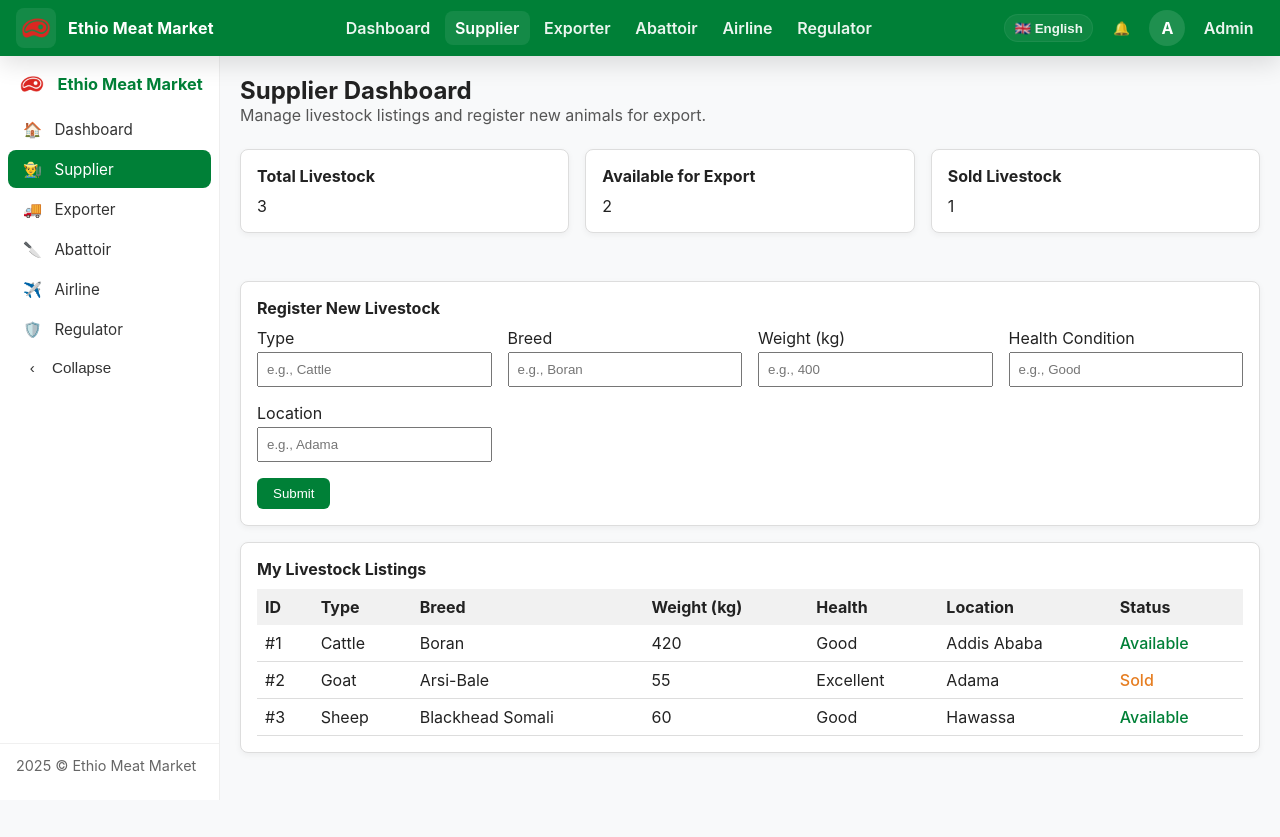
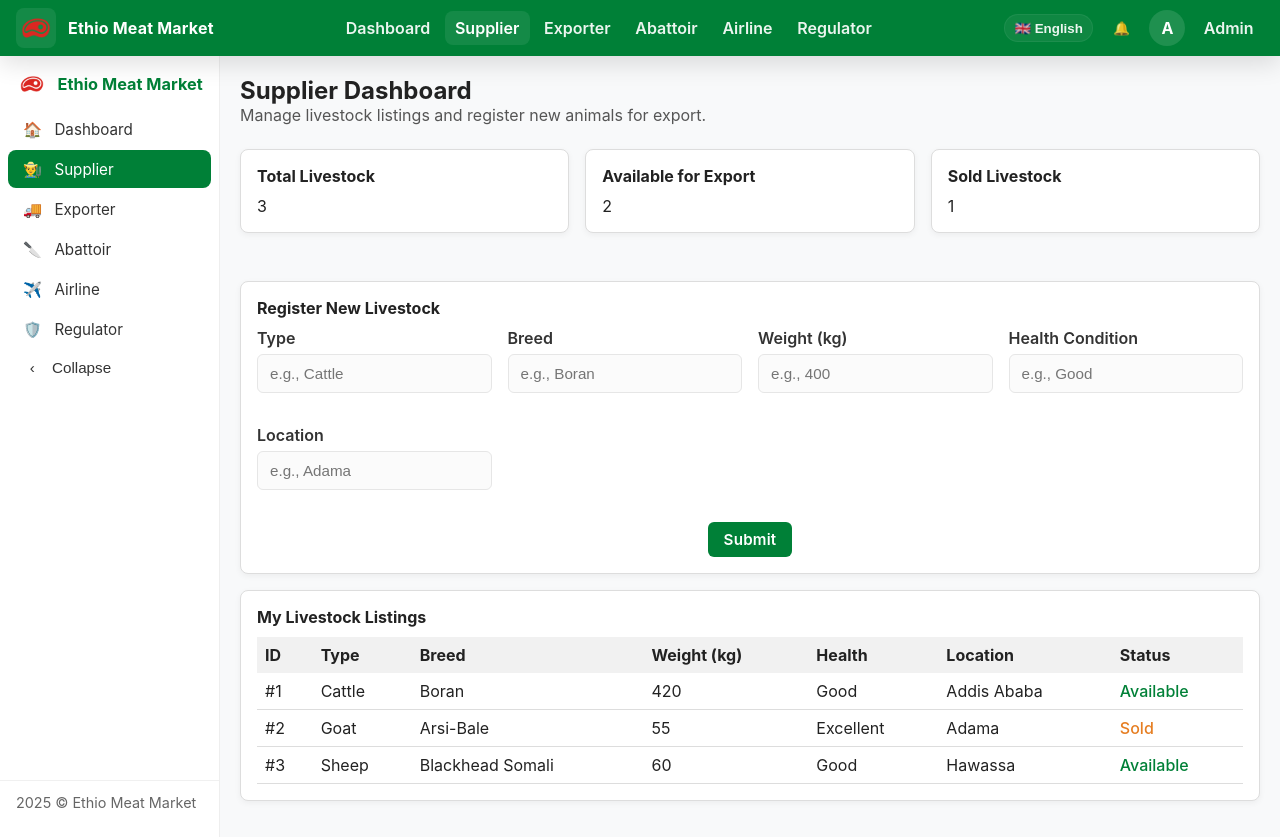
Before and after one commit to kmab5/ethio-meat-market, a React (Create React App) app: page /supplier in a window 1280 px wide. Before the commit the page ends 800 px from the top, so only its background shows below. Built offline with nearby package versions, Linux system fonts and the light colour scheme.

Commit message:
overhaul of forms and chart display

```diff
--- a/src/components/Charts/ExportChart.css
+++ b/src/components/Charts/ExportChart.css
@@ -53,6 +53,8 @@
     gap: 12px;
     align-items: end;
     margin-top: 10px;
+    overflow-x: scroll;
+    overflow-y: hidden;
 }
 
 .y-axis {
--- a/src/components/UI/Button.jsx
+++ b/src/components/UI/Button.jsx
@@ -1,22 +1,27 @@
 import React from "react";
 
 function Button({ label, onClick, type = "primary" }) {
+    const base = {
+        padding: "8px 16px",
+        border: "none",
+        borderRadius: "6px",
+        cursor: "pointer",
+        fontFamily: "inherit",
+        fontSize: "0.95rem",
+        fontWeight: 600,
+        letterSpacing: "0.2px",
+    };
+
     const styles = {
         primary: {
+            ...base,
             backgroundColor: "#008037",
             color: "white",
-            padding: "8px 16px",
-            border: "none",
-            borderRadius: "6px",
-            cursor: "pointer",
         },
         secondary: {
+            ...base,
             backgroundColor: "#e0e0e0",
             color: "#333",
-            padding: "8px 16px",
-            border: "none",
-            borderRadius: "6px",
-            cursor: "pointer",
         },
     };
 
--- a/src/context/LanguageContext.jsx
+++ b/src/context/LanguageContext.jsx
@@ -215,7 +215,7 @@ export const LanguageProvider = ({ children }) => {
             weightKg: "ሚዛን (ኪ.ግ)",
             health: "ጤና",
             location: "ቦታ",
-            availableLabel: "ያለ",
+            availableLabel: "አለ",
             soldLabel: "የተሸጠ",
             registerNewLivestock: "አዲስ እንስሳ ይመዝግቡ",
             livestockRegistered: "እንስሳ በትክክል ተመዝግቧል! (ዳሚ)",
--- a/src/pages/Supplier/LivestockList.jsx
+++ b/src/pages/Supplier/LivestockList.jsx
@@ -56,17 +56,19 @@ function LivestockList() {
                                 style={{
                                     padding: "8px",
                                     color:
-                                        item.status ===
-                                        (t.availableLabel || "Available")
+                                        item.status === "Available"
                                             ? "#008037"
-                                            : item.status ===
-                                              (t.soldLabel || "Sold")
+                                            : item.status === "Sold"
                                             ? "#e67e22"
                                             : "#555",
                                     fontWeight: 500,
                                 }}
                             >
-                                {item.status}
+                                {item.status === "Available"
+                                    ? t.availableLabel || "Available"
+                                    : item.status === "Sold"
+                                    ? t.soldLabel || "Sold"
+                                    : ""}
                             </td>
                         </tr>
                     ))}
--- a/src/pages/Supplier/RegisterLivestock.jsx
+++ b/src/pages/Supplier/RegisterLivestock.jsx
@@ -2,6 +2,7 @@ import React, { useState } from "react";
 import Card from "../../components/UI/Card";
 import Button from "../../components/UI/Button";
 import { useLanguage } from "../../context/LanguageContext";
+import "../../styles/form.css";
 
 function RegisterLivestock() {
     const { language, translations } = useLanguage();
@@ -36,107 +37,93 @@ function RegisterLivestock() {
 
     return (
         <Card title={t.registerNewLivestock || "Register New Livestock"}>
-            <form onSubmit={handleSubmit} style={{ marginTop: "10px" }}>
-                <div
-                    style={{
-                        display: "grid",
-                        gridTemplateColumns:
-                            "repeat(auto-fit, minmax(220px, 1fr))",
-                        gap: "1rem",
-                        marginBottom: "1rem",
-                    }}
+            <form
+                className="form"
+                onSubmit={handleSubmit}
+                style={{ marginTop: "10px" }}
             >
+                <div className="form-grid">
                     <div>
-                        <label>{t.type || "Type"}</label>
+                        <label className="form-label">{t.type || "Type"}</label>
                         <input
+                            className="form-input"
                             type="text"
                             name="type"
                             placeholder={t.typePlaceholder || "e.g., Cattle"}
                             value={form.type}
                             onChange={handleChange}
                             required
-                            style={{
-                                width: "100%",
-                                padding: "8px",
-                                marginTop: "4px",
-                            }}
                         />
                     </div>
 
                     <div>
-                        <label>{t.breed || "Breed"}</label>
+                        <label className="form-label">
+                            {t.breed || "Breed"}
+                        </label>
                         <input
+                            className="form-input"
                             type="text"
                             name="breed"
                             placeholder={t.breedPlaceholder || "e.g., Boran"}
                             value={form.breed}
                             onChange={handleChange}
                             required
-                            style={{
-                                width: "100%",
-                                padding: "8px",
-                                marginTop: "4px",
-                            }}
                         />
                     </div>
 
                     <div>
-                        <label>{t.weightKg || "Weight (kg)"}</label>
+                        <label className="form-label">
+                            {t.weightKg || "Weight (kg)"}
+                        </label>
                         <input
+                            className="form-input"
                             type="number"
                             name="weightKg"
                             placeholder={t.weightPlaceholder || "e.g., 400"}
                             value={form.weightKg}
                             onChange={handleChange}
                             required
-                            style={{
-                                width: "100%",
-                                padding: "8px",
-                                marginTop: "4px",
-                            }}
                         />
                     </div>
 
                     <div>
-                        <label>{t.healthCondition || "Health Condition"}</label>
+                        <label className="form-label">
+                            {t.healthCondition || "Health Condition"}
+                        </label>
                         <input
+                            className="form-input"
                             type="text"
                             name="health"
                             placeholder={t.healthPlaceholder || "e.g., Good"}
                             value={form.health}
                             onChange={handleChange}
                             required
-                            style={{
-                                width: "100%",
-                                padding: "8px",
-                                marginTop: "4px",
-                            }}
                         />
                     </div>
 
                     <div>
-                        <label>{t.location || "Location"}</label>
+                        <label className="form-label">
+                            {t.location || "Location"}
+                        </label>
                         <input
+                            className="form-input"
                             type="text"
                             name="location"
                             placeholder={t.locationPlaceholder || "e.g., Adama"}
                             value={form.location}
                             onChange={handleChange}
                             required
-                            style={{
-                                width: "100%",
-                                padding: "8px",
-                                marginTop: "4px",
-                            }}
                         />
                     </div>
                 </div>
 
+                <div className="form-actions">
                     <Button
                         label={t.submit || "Submit"}
                         type="primary"
                         onClick={handleSubmit}
                     />
+                </div>
             </form>
         </Card>
     );
--- /dev/null
+++ b/src/styles/form.css
@@ -0,0 +1,77 @@
+/* Centralized form styles used across pages */
+
+.form-container {
+    max-width: 480px;
+    margin: 4.5rem auto;
+    padding: 1.8rem;
+    border-radius: 8px;
+    background-color: #ffffff;
+    box-shadow: 0 2px 12px rgba(7, 15, 25, 0.06);
+}
+
+.form-container h2 {
+    text-align: center;
+    margin-bottom: 1.25rem;
+    color: #222;
+}
+
+.form {
+    display: block;
+}
+
+.form-label {
+    display: block;
+    font-weight: 600;
+    margin-bottom: 6px;
+    color: #333;
+}
+
+.form-input,
+.form-select,
+.form-textarea {
+    width: 100%;
+    padding: 10px 12px;
+    margin-bottom: 1rem;
+    border: 1px solid #e6e6e6;
+    border-radius: 6px;
+    background: #fbfbfb;
+    font-size: 0.95rem;
+    color: #222;
+    box-sizing: border-box;
+}
+
+.form-input:focus,
+.form-select:focus,
+.form-textarea:focus {
+    outline: none;
+    border-color: #a5d6a7;
+    box-shadow: 0 0 0 3px rgba(165, 214, 167, 0.12);
+}
+
+.form-grid {
+    display: grid;
+    grid-template-columns: repeat(auto-fit, minmax(220px, 1fr));
+    gap: 1rem;
+    margin-bottom: 1rem;
+}
+
+.form-actions {
+    display: flex;
+    justify-content: center;
+    gap: 0.75rem;
+}
+
+.form-help {
+    margin-top: 0.75rem;
+    text-align: center;
+    color: #666;
+    font-size: 0.92rem;
+}
+
+/* Small screens: tighten spacing */
+@media (max-width: 520px) {
+    .form-container {
+        margin: 2.5rem 1rem;
+        padding: 1rem;
+    }
+}
```
Also changed, not shown: src/pages/Login.jsx (+22 -38 lines), src/pages/Register.jsx (+19 -39 lines). Lines whose indentation alone changed are shown as unchanged.
